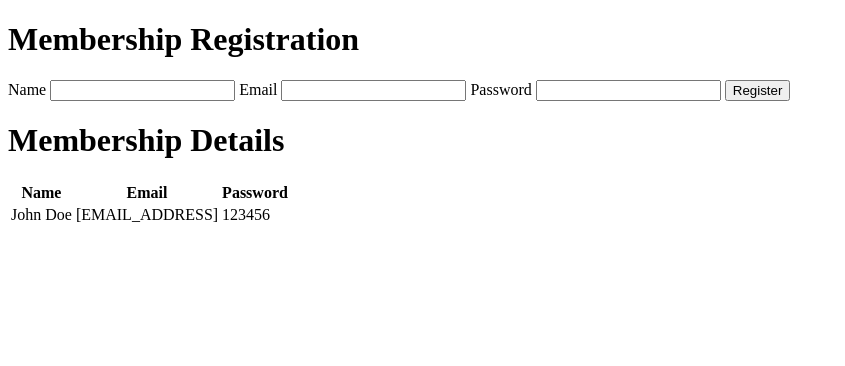
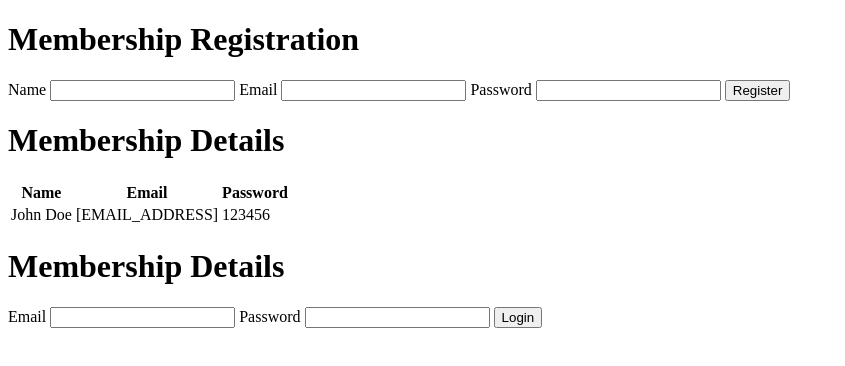
Before and after one commit to Khant20Lin06/example, a plain HTML site: page index.html in a window 1280 px wide. Shown: the whole page, without its empty margins (0-845 px from the left). Drawn offline with Linux system fonts and the light colour scheme.

Commit message:
add login

```diff
--- a/index.html
+++ b/index.html
@@ -37,6 +37,17 @@
             </tr>
         </table>
     </div>
+
+    <div>
+        <h1> Membership Details</h1>
+        <form action="">
+            <label for="email">Email</label>
+            <input type="email" id="email" name="email">
+            <label for="password">Password</label>
+            <input type="password" id="password" name="password">
+            <button type="submit">Login</button>
+        </form>
+    </div>
 </body>
 
 </html>
```
